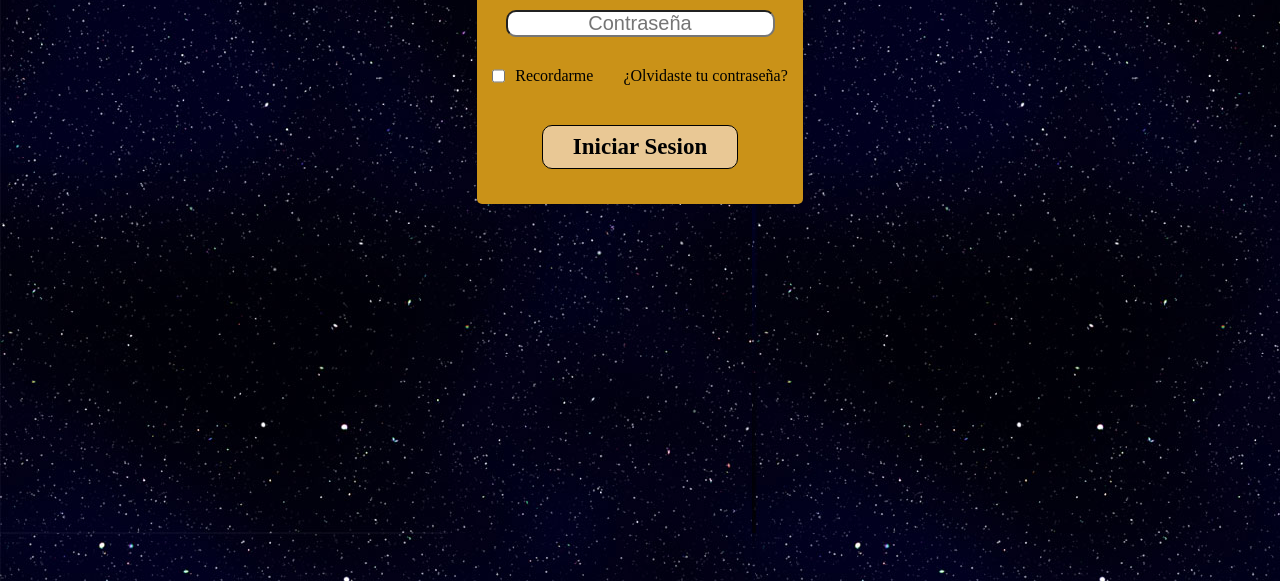
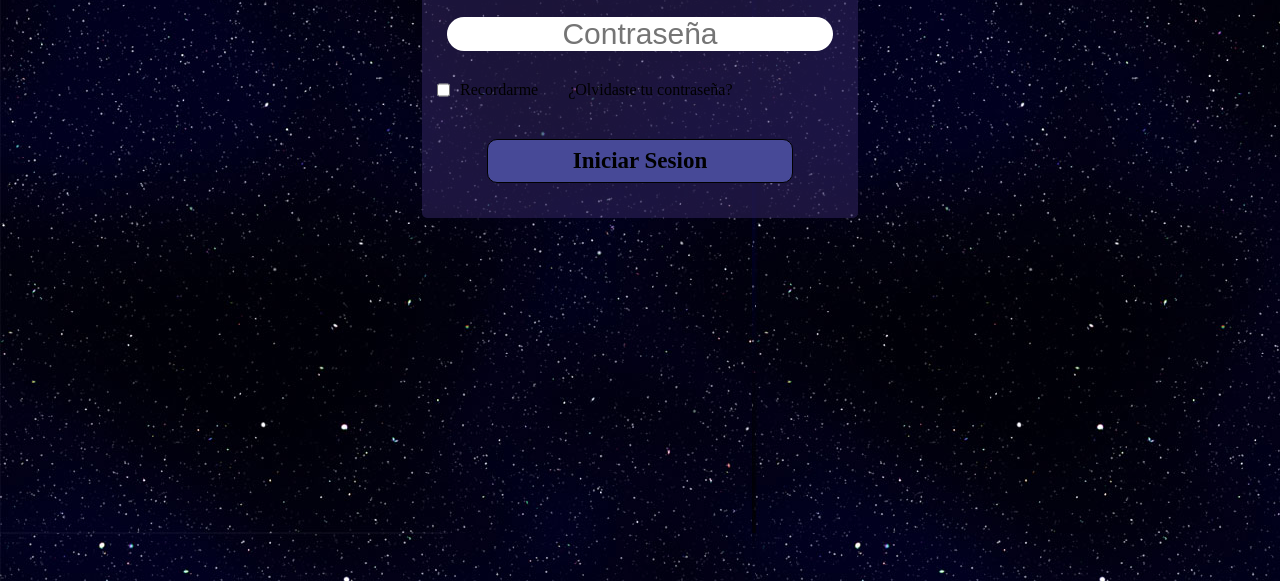
Before and after one commit to LinoFranco13/grupo_2_nombre, a plain HTML site: page Login.html in a window 1280 px wide. Shown: the part 219-800 px from the top of the page. Drawn offline with Linux system fonts and the light colour scheme; a web font is replaced by a local one.

Commit message:
ultimos detalles

```diff
--- a/carp-estilos/Login-style.css
+++ b/carp-estilos/Login-style.css
@@ -24,7 +24,7 @@ h2{
 .contenedor{
     border-radius: 5px;
     padding-top: 5px;
-    background-color: rgb(202, 146, 24);
+    background-color: #33266388;
     padding: 5px;
 }
 
@@ -38,10 +38,11 @@ h2{
 }
 
 input{
-    font-size: 20px;
+    font-size: 30px;
     text-align: center;
-    border-radius: 10px;
-
+    border-radius: 20px;
+    outline: none;
+    border: 1px silver;
 }
 
 .footer{
@@ -52,7 +53,7 @@ input{
 
 .boton{
     border-radius: 10px;
-    background-color: rgb(233, 200, 149);
+    background-color: #474997;
     border: 1px solid black;
     padding: 8px;
     font-size: 23px;
@@ -65,6 +66,8 @@ input{
 }
 
 .boton:hover{
-    background-color: rgb(200, 162, 82);
+    background-color: #ae3232;
     transition-duration: 0,5;
+    color: white;
+    border: white;
 }
--- a/carp-estilos/register-style.css
+++ b/carp-estilos/register-style.css
@@ -14,7 +14,7 @@ body {
 }
 
 .contenedor{
-    background-color: rgb(202, 146, 24);
+    background-color: #33266388;
     border-radius: 5px;
     width: 340px;
 }
@@ -41,7 +41,9 @@ input{
     text-align: center;
     font-style: normal;
     width: 220px;
-    border-radius: 10px;
+    border-radius: 20px;
+    outline: none;
+    border: 1px silver;
 }
 
 .icono{
```
Also changed, not shown: carp-estilos/carrito.css (+5 -2 lines), carrito.html (+1 -1 lines).
